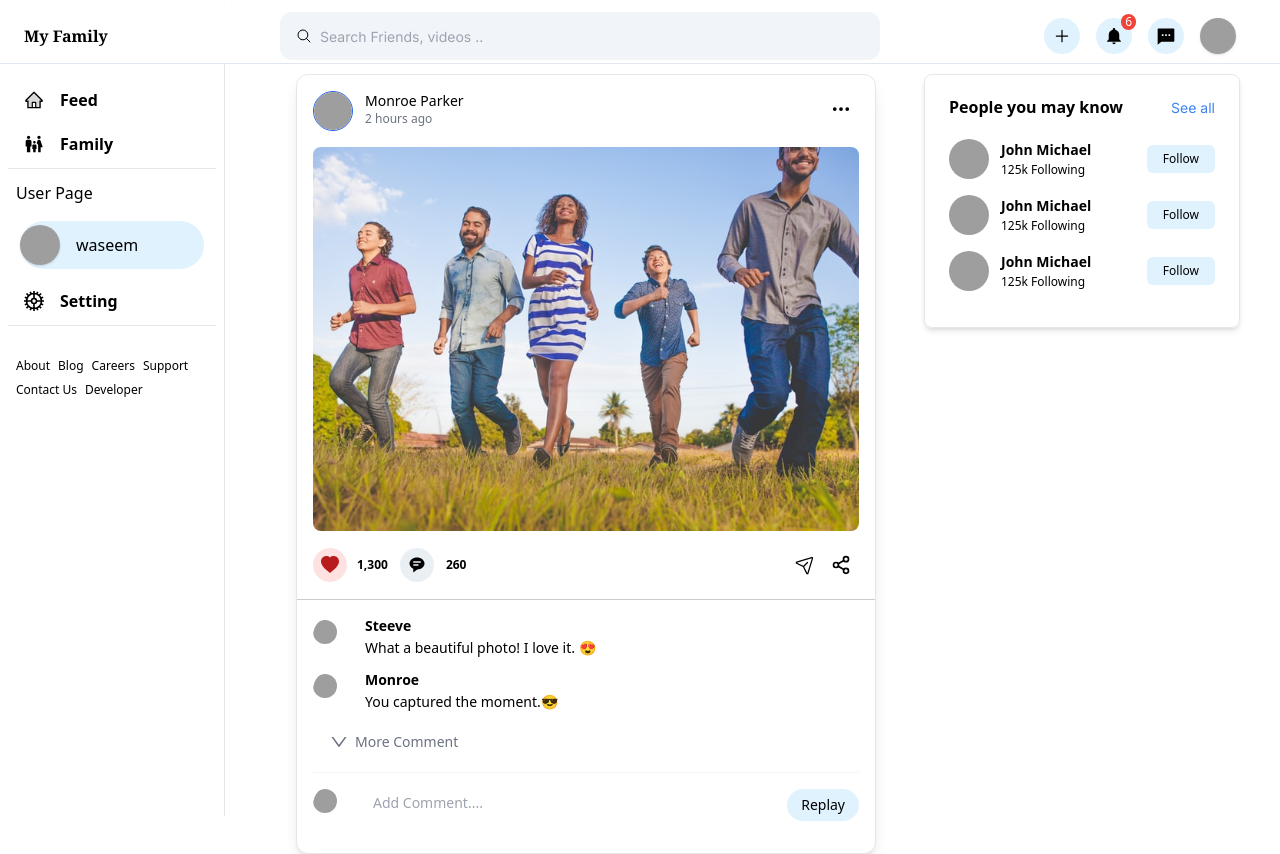
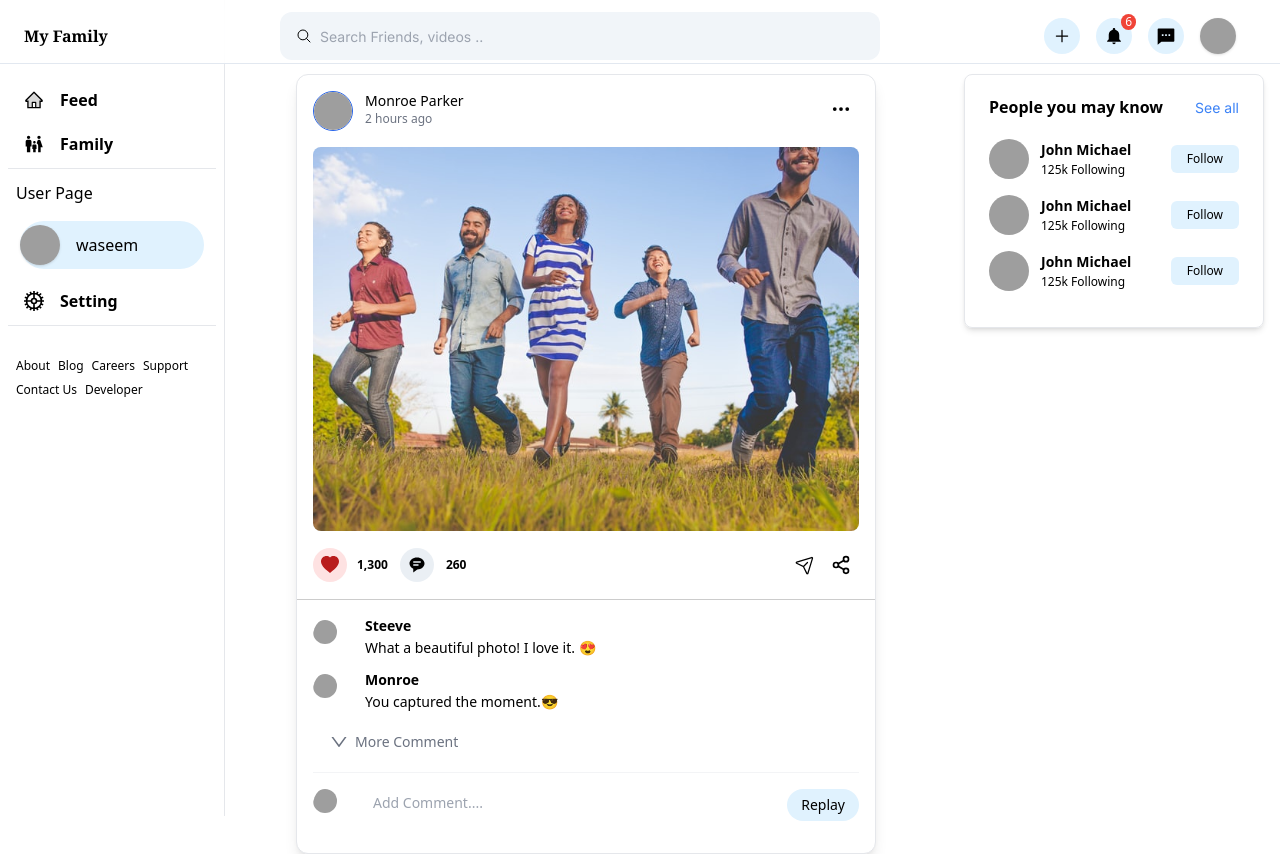
Before and after one commit to wasem-ahmmd/myfamily, a Next.js app: page /feed in a window 1280 px wide. Shown: the top 854 px of the page. Built offline with nearby package versions, Linux system fonts and the light colour scheme; grey boxes are pictures that could not be loaded.

Commit message:
some bug fix in main body

```diff
--- a/src/app/feed/page.tsx
+++ b/src/app/feed/page.tsx
@@ -8,14 +8,14 @@ export default function feed() {
       <>
         <Header />
         <MainSideBar />
-        <main className="xxl:ml-side  xl:ml-side-sm py-2.5 xl:px-10 px-2  h-[calc(100vh-var(--m-top))] mt-top-custom">
+        <main className="xxl:ml-side  xl:ml-side-sm py-2.5 xl:pl-10 px-4  h-[calc(100vh-var(--m-top))] mt-top-custom">
           <div className="lg:flex xxl:gap-16 gap-12 max-w-[1065px] mx-auto">
             <div className="max-w-[680px] mx-auto">
               <div className="md:max-w-[580px] mx-auto flex-1 xl:space-y-6 space-y-3">
                 <FeedUI />
               </div>
             </div>
-            <div className="flex-1">
+            <div className="flex-1 lg:pl-10">
               <div className="lg:space-y-4 lg:pb-8 max-lg:grid sm:grid-cols-2 max-lg:gap-6 uk-sticky uk-active uk-sticky-fixed">
                 <PeopleKnow />
               </div>
```
